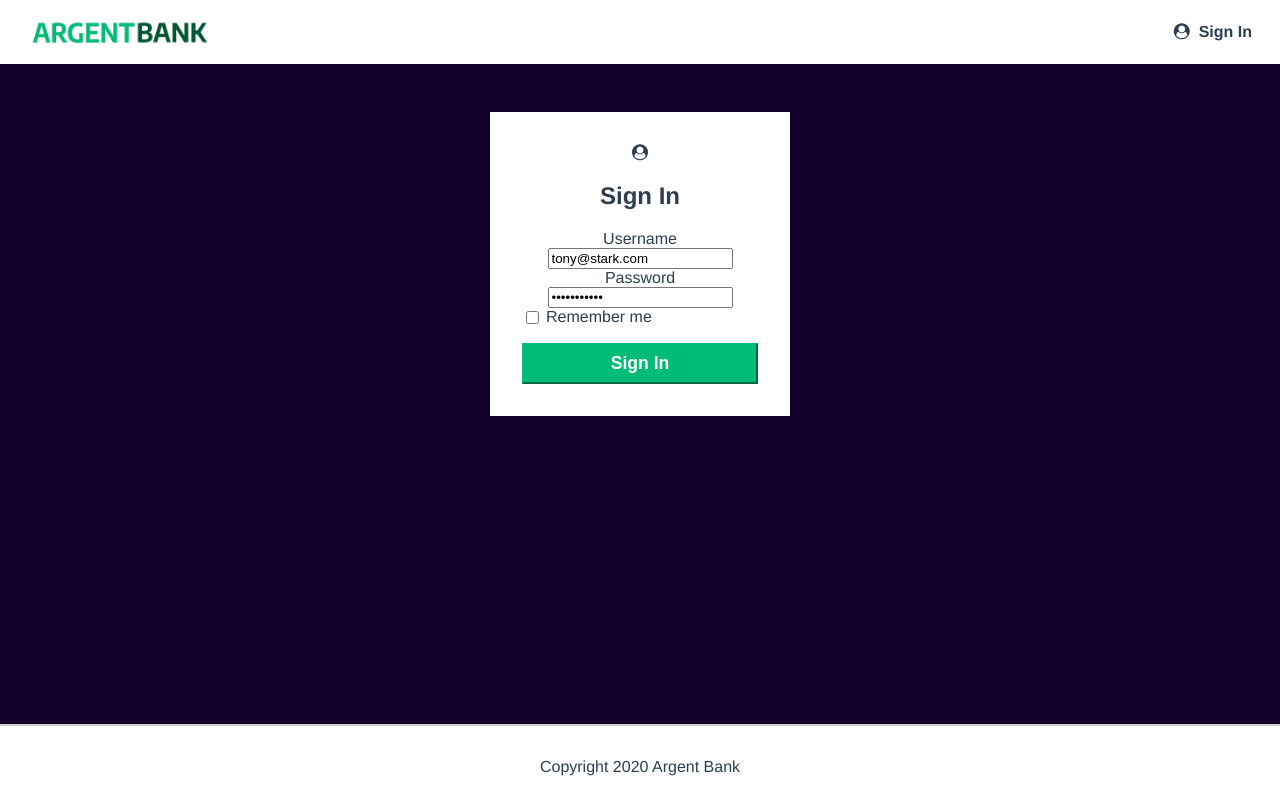
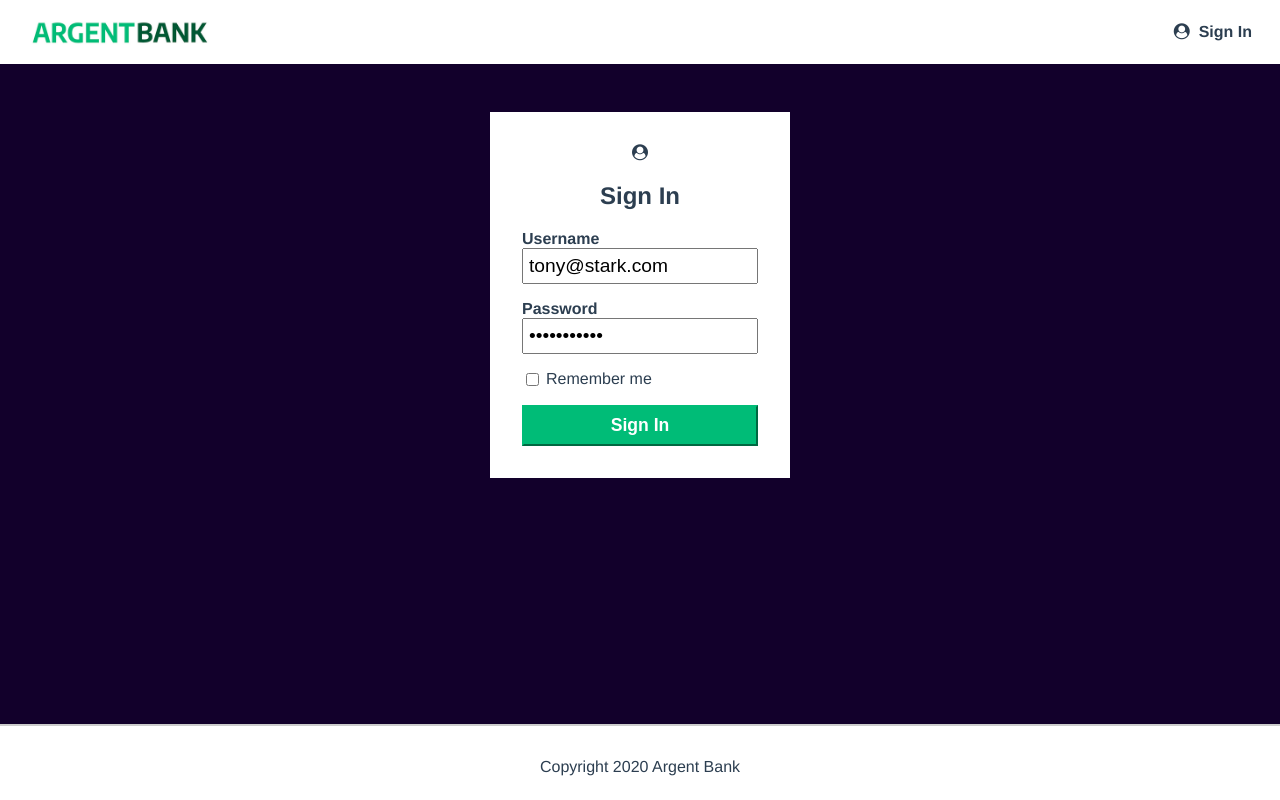
Before and after one commit to WandoCode/Project-10-Bank-client, a React (Create React App) app: page /login in a window 1280 px wide. Built offline with nearby package versions, Linux system fonts and the light colour scheme.

Commit message:
Fix input style

```diff
--- a/src/style/main.css
+++ b/src/style/main.css
@@ -180,6 +180,22 @@ body {
   padding: 2rem;
 }
 
+.input-wrapper {
+  display: flex;
+  flex-direction: column;
+  text-align: left;
+  margin-bottom: 1rem;
+}
+
+.input-wrapper label {
+  font-weight: bold;
+}
+
+.input-wrapper input {
+  padding: 5px;
+  font-size: 1.2rem;
+}
+
 .input-remember {
   display: flex;
 }
```
Also changed, not shown: 1 other file (tests, documents, lock files or other folders).
